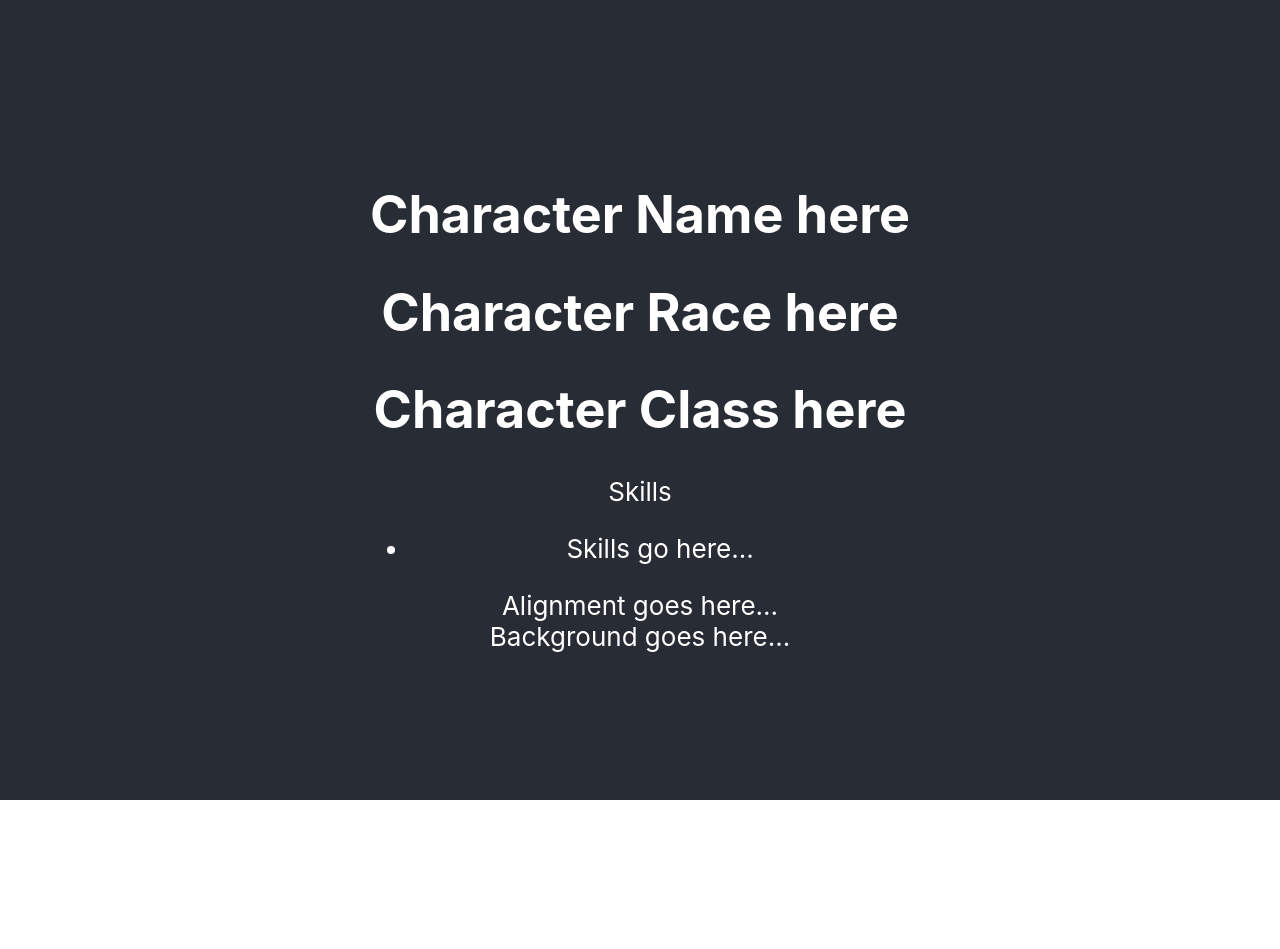
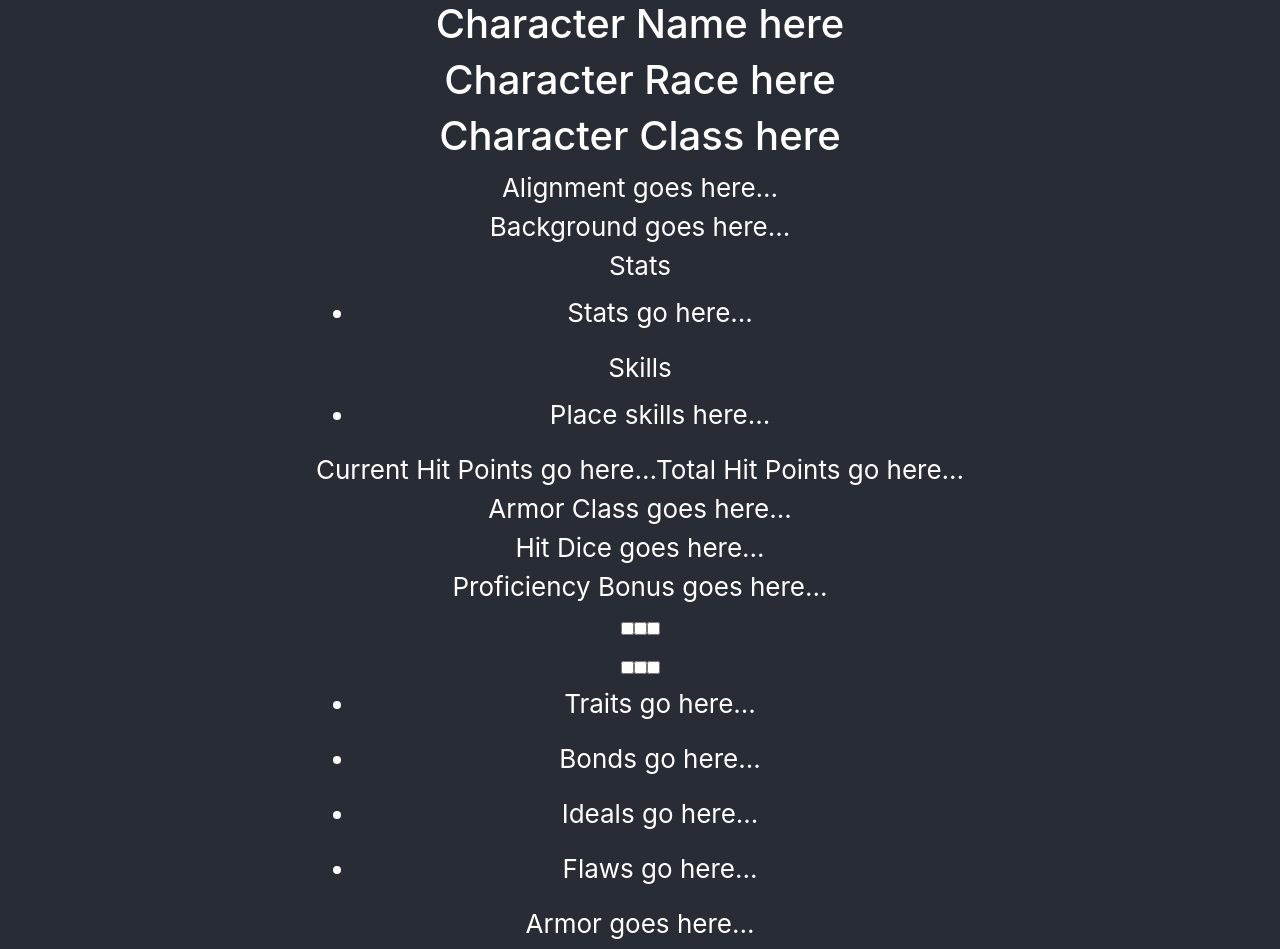
Before and after one commit to ryguy806/character-creator, a React (Create React App) app: page / in a window 1280 px wide. Shown: the top 949 px of the page. Before the commit the page ends 800 px from the top, so only its background shows below. Built offline with nearby package versions, Linux system fonts and the light colour scheme.

Commit message:
Added all features to the character sheet.

```diff
--- a/package.json
+++ b/package.json
@@ -11,6 +11,7 @@
     "@types/node": "^12.0.0",
     "@types/react": "^16.9.0",
     "@types/react-dom": "^16.9.0",
+    "bootstrap": "^4.5.0",
     "bulma": "^0.9.0",
     "fibers": "^5.0.0",
     "node-sass": "^4.14.1",
--- a/src/components/character/Character.tsx
+++ b/src/components/character/Character.tsx
@@ -5,17 +5,29 @@ import Class from './heading/Class';
 import Stats from './information/stat-block/Stats';
 import Alignment from './heading/Alignment'
 import Backgorund from './heading/BackGround'
+import Skills from './information/skill-block/Skills';
+import HealthBlock from './information/health-block/HealthBlock';
+import RolePlayBlock from './information/role-play-block/RolePlayBlock';
+import ArmorSet from '../equipment/armor/ArmorSet';
+import Items from '../equipment/items/Items';
+import Weapons from '../equipment/weapons/Weapons';
 
 export default class Character extends Component {
     render(): JSX.Element {
         return (
-            <div>
+            <div className="character">
                 <Name />
                 <Race />
                 <Class />
-                <Stats />
                 <Alignment />
                 <Backgorund />
+                <Stats />
+                <Skills />
+                <HealthBlock />
+                <RolePlayBlock />
+                <ArmorSet />
+                <Weapons />
+                <Items />
             </div>
         );
     }
--- a/src/components/character/information/health-block/DeathSavingThrows.tsx
+++ b/src/components/character/information/health-block/DeathSavingThrows.tsx
@@ -1,6 +1,6 @@
 import React, { Component } from 'react';
 
-export default class Traits extends Component {
+export default class DeathSavingThrows extends Component {
 
     render(): JSX.Element {
 
--- /dev/null
+++ b/src/components/character/information/health-block/HealthBlock.tsx
@@ -0,0 +1,21 @@
+import React, { Component } from 'react';
+import ArmorClass from './ArmorClass';
+import HitPoints from './HitPoints';
+import HitDice from './HitDice';
+import ProficiencyBonus from './ProficiencyBonus';
+import DeathSavingThows from './DeathSavingThrows';
+
+export default class HealthBlock extends Component {
+
+    render():JSX.Element {
+        return (
+            <div className="health-block">
+                <HitPoints/>
+                <ArmorClass />
+                <HitDice />
+                <ProficiencyBonus />
+                <DeathSavingThows />
+            </div>
+        )
+    }
+}
--- /dev/null
+++ b/src/components/character/information/role-play-block/RolePlayBlock.tsx
@@ -0,0 +1,19 @@
+import React, { Component } from 'react';
+import Traits from './Traits';
+import Bonds from './Bonds';
+import Ideals from './Ideals';
+import Flaws from './Flaws';
+
+export default class RolePlayBlock extends Component {
+
+    render(): JSX.Element {
+        return (
+            <div className="role-play-block">
+                <Traits />
+                <Bonds />
+                <Ideals />
+                <Flaws />
+            </div>
+        )
+    }
+}
--- a/src/components/character/information/stat-block/Stats.tsx
+++ b/src/components/character/information/stat-block/Stats.tsx
@@ -6,9 +6,9 @@ export default class Stats extends Component {
 
         return (
             <div className="stat-list">
-                <label>Skills</label>
+                <label>Stats</label>
                 <ul>
-                    <li>Skills go here...</li>
+                    <li>Stats go here...</li>
                 </ul>
             </div>
         );
--- a/src/index.tsx
+++ b/src/index.tsx
@@ -1,3 +1,4 @@
+import 'bootstrap/dist/css/bootstrap.css';
 import React from 'react';
 import ReactDOM from 'react-dom';
 import './index.css';
```
Also changed, not shown: 1 other file (tests, documents, lock files or other folders).
